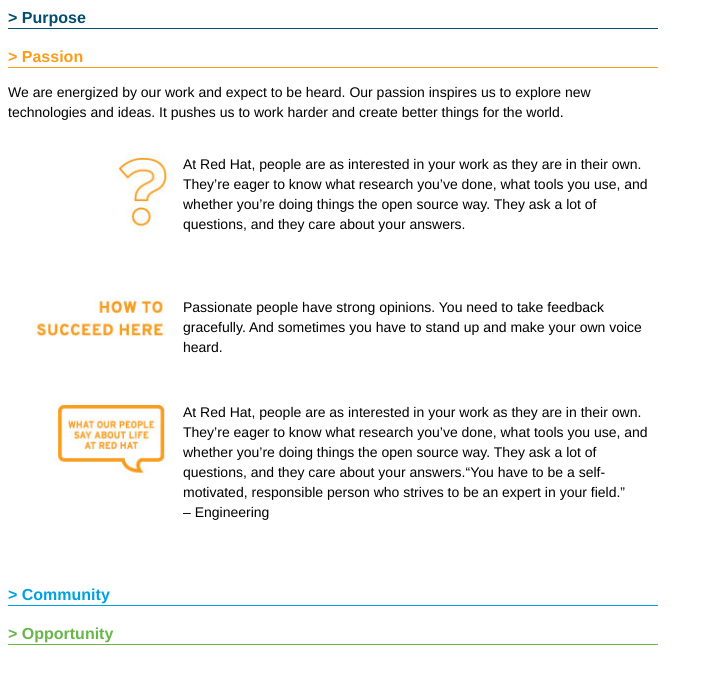
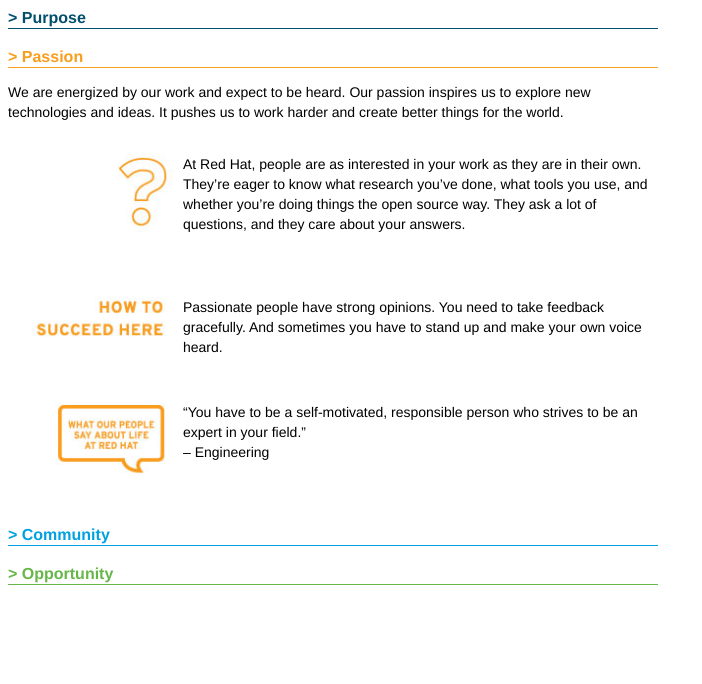
Before and after one commit to smesh119/EVP, a plain HTML site: page index.html in a window 1280 px wide. Both pictures are taken after a click on the element "> Passion". Shown: the whole page, without its empty margins (0-702 px from the left). Drawn offline with nearby package versions, Linux system fonts and the light colour scheme.

Commit message:
remove duplicate text under passion

```diff
--- a/index.html
+++ b/index.html
@@ -36,7 +36,7 @@
     <div class="text">Passionate people have strong opinions. You need to take feedback gracefully. And sometimes you have to stand up and make your own voice heard.</div>
 
     <img class="icon" src="http://smesh119.github.io/EVP/whatpeoplesay_yellow.jpg">
-    <div class="text">At Red Hat, people are as interested in your work as they are in their own. They’re eager to know what research you’ve done, what tools you use, and whether you’re doing things the open source way. They ask a lot of questions, and they care about your answers.“You have to be a self-motivated, responsible person who strives to be an expert in your field.”</br> – Engineering</div>
+    <div class="text">“You have to be a self-motivated, responsible person who strives to be an expert in your field.”</br> – Engineering</div>
   </div></br>
 
   <div class = "community">> Community</div>
```
